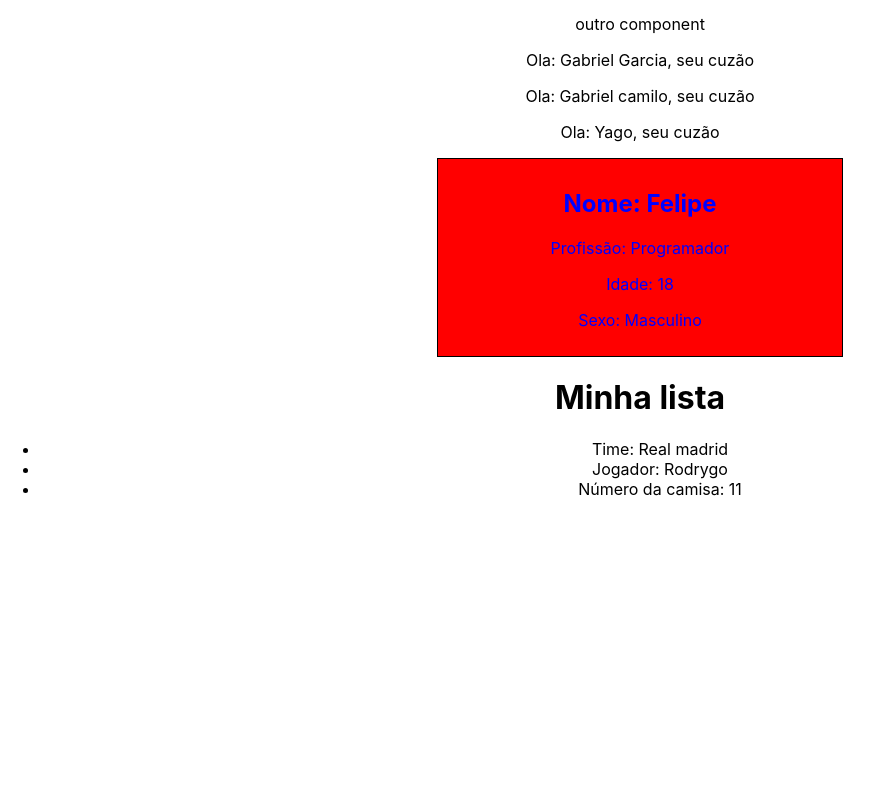
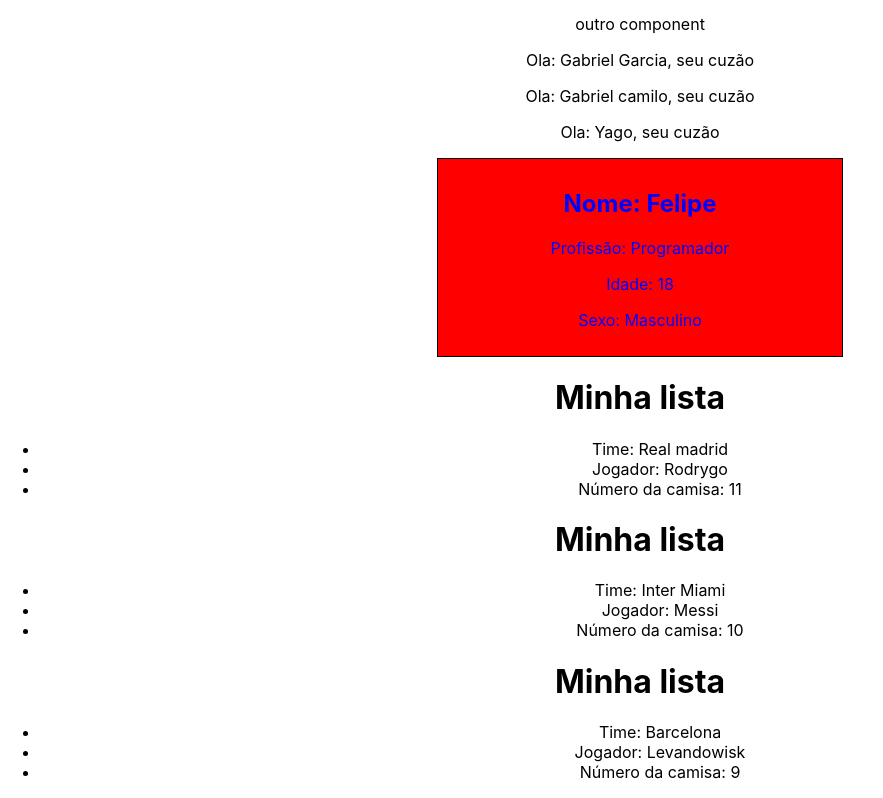
Before and after one commit to Felipealvesn/curso-react, a React (Create React App) app in the folder my-project/: page / in a window 1280 px wide. Shown: the part 352-1150 px from the top of the page, without its empty margins (0-883 px from the left). Before the commit the page ends 867 px from the top, so only its background shows below. Built offline with nearby package versions, Linux system fonts and the light colour scheme.

Commit message:
props avançado

```diff
--- a/my-project/src/App.js
+++ b/my-project/src/App.js
@@ -17,11 +17,9 @@ function App() {
         <Nome name=" Gabriel camilo" />
         <Nome name="Yago" />
         <Pessoa nome="Felipe" profissão="Programador"  idade="18" sexo="Masculino" />
-        <List
-        time="Real madrid"
-        jogador="Rodrygo"
-        numero="11"
-        />
+        <List time="Real madrid" jogador="Rodrygo" numero={11} />
+        <List time="Inter Miami" jogador="Messi" numero={10} />
+        <List time="Barcelona" jogador="Levandowisk" numero={9} />
       </div>
     </div>
   );
--- a/my-project/src/components/List.js
+++ b/my-project/src/components/List.js
@@ -1,13 +1,22 @@
-function List(props){
+import PropTypes from 'prop-types'
+
+function List({time, jogador, numero}){
+
     return(
         <>
             <h1>Minha lista</h1>
             <ul>
-                <li>Time: {props.time}</li>
-                <li>Jogador: {props.jogador}</li>
-                <li>Número da camisa: {props.numero}</li>
+                <li>Time: {time}</li>
+                <li>Jogador: {jogador}</li>
+                <li>Número da camisa: {numero}</li>
             </ul>
         </>
     )
 }
+List.propTypes = {
+    time: PropTypes.string.isRequired,
+    jogador: PropTypes.string.isRequired,
+    numero: PropTypes.number,
+}
+
 export default List;
```
